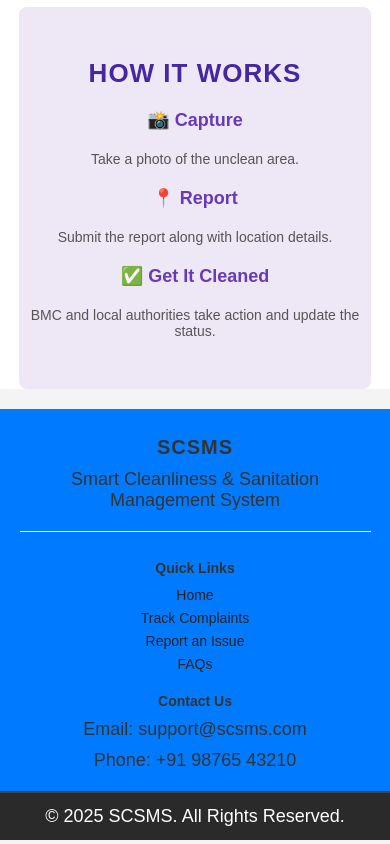
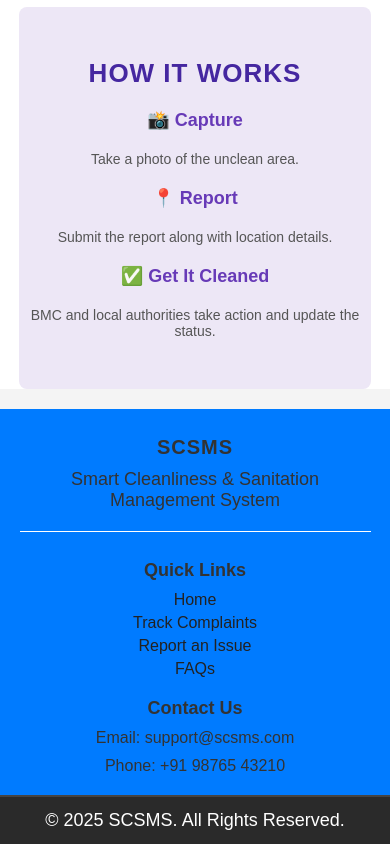
Before and after one commit to gniraj1432/scsms, a React (Create React App) app: page / in a window 390 px wide. Shown: the part 1324-2168 px from the top of the page. Built offline with nearby package versions, Linux system fonts and the light colour scheme.

Commit message:
Footer Fonts Updated

```diff
--- a/src/assets/styles/Footer.css
+++ b/src/assets/styles/Footer.css
@@ -43,18 +43,20 @@
 }
 
 .footer-links h3 {
-  font-size: 18px;
+  font-size: 20px;
   margin-top: 10px;
   margin-bottom: 10px;
 }
 
 .footer-contact h3 {
-  font-size: 18px;
+  font-size: 20px;
   margin-top: -40px;
   margin-bottom: 10px;
 }
 
+.footer-links p,
 .footer-contact p {
+  font-size: 16px;
   margin-top: 0px;
   margin-bottom: 10px;
 }
@@ -71,6 +73,7 @@
 }
 
 .footer-links a {
+  font-size: 16px;
   color: #222;
   text-decoration: none;
   transition: 0.3s;
@@ -120,6 +123,11 @@
 
   .footer-links h3,
   .footer-contact h3 {
+    font-size: 18px;
+  }
+
+  .footer-links p,
+  .footer-contact p {
     font-size: 16px;
   }
 }
@@ -135,7 +143,12 @@
 
   .footer-links h3,
   .footer-contact h3 {
-    font-size: 14px;
+    font-size: 18px;
+  }
+
+  .footer-links p,
+  .footer-contact p {
+    font-size: 16px;
   }
 
   .footer-contact {
@@ -147,7 +160,7 @@
   }
 
   .footer-links a {
-    font-size: 14px;
+    font-size: 16px;
   }
 
   .footer-bottom {
```
